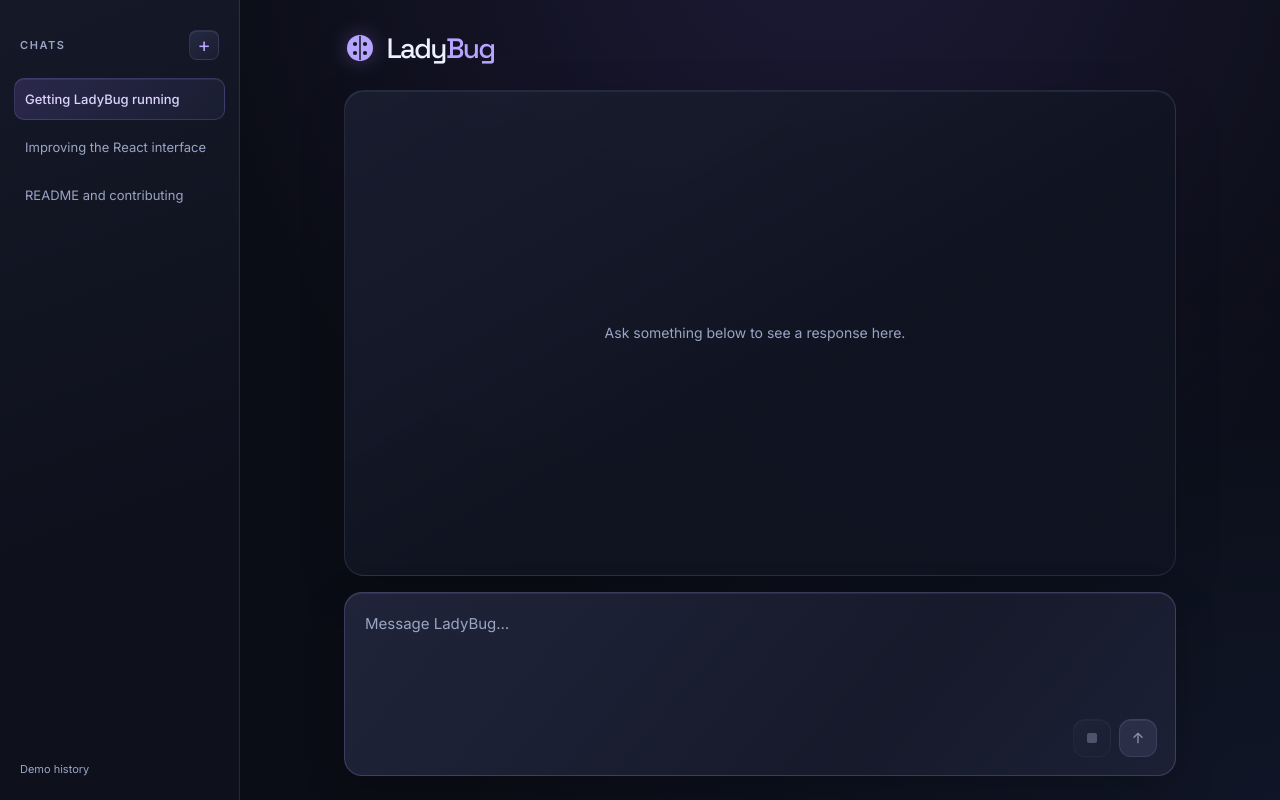
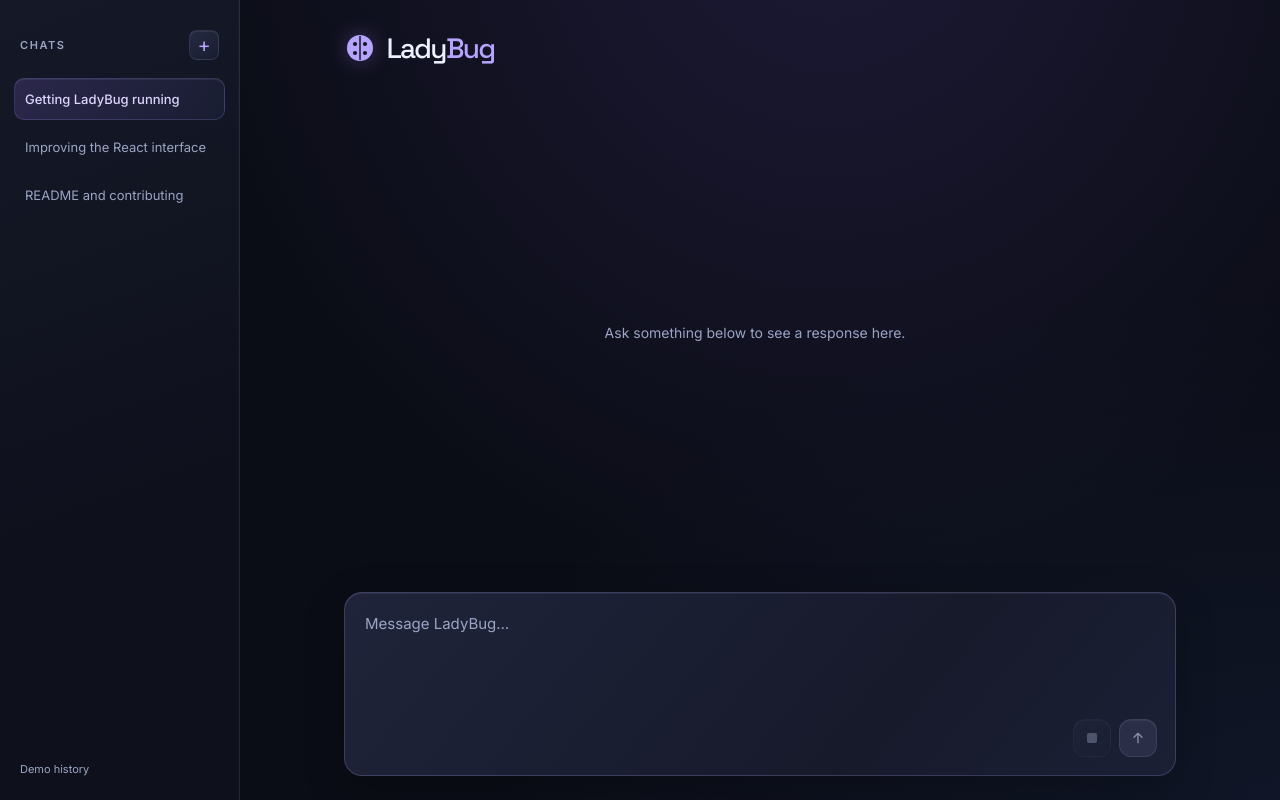
Before and after one commit to noob339/lbclient, a React (Vite) app: page / in a window 1280 px wide. Built offline with nearby package versions, Linux system fonts and the light colour scheme.

Commit message:
Blend chat output area into page background

```diff
--- a/src/components/ThreadBox.module.css
+++ b/src/components/ThreadBox.module.css
@@ -5,10 +5,6 @@
     gap: 24px;
     margin-bottom: 16px;
     overflow-y: auto;
-    border: 1px solid var(--lb-border);
-    border-radius: 20px;
-    background: linear-gradient(150deg, rgba(26, 30, 48, 0.94), rgba(16, 20, 33, 0.97) 60%);
-    box-shadow: var(--lb-sheen), 0 16px 48px rgba(0, 0, 0, 0.15);
     padding: 28px;
     min-height: 0;
     scrollbar-gutter: stable;
```
